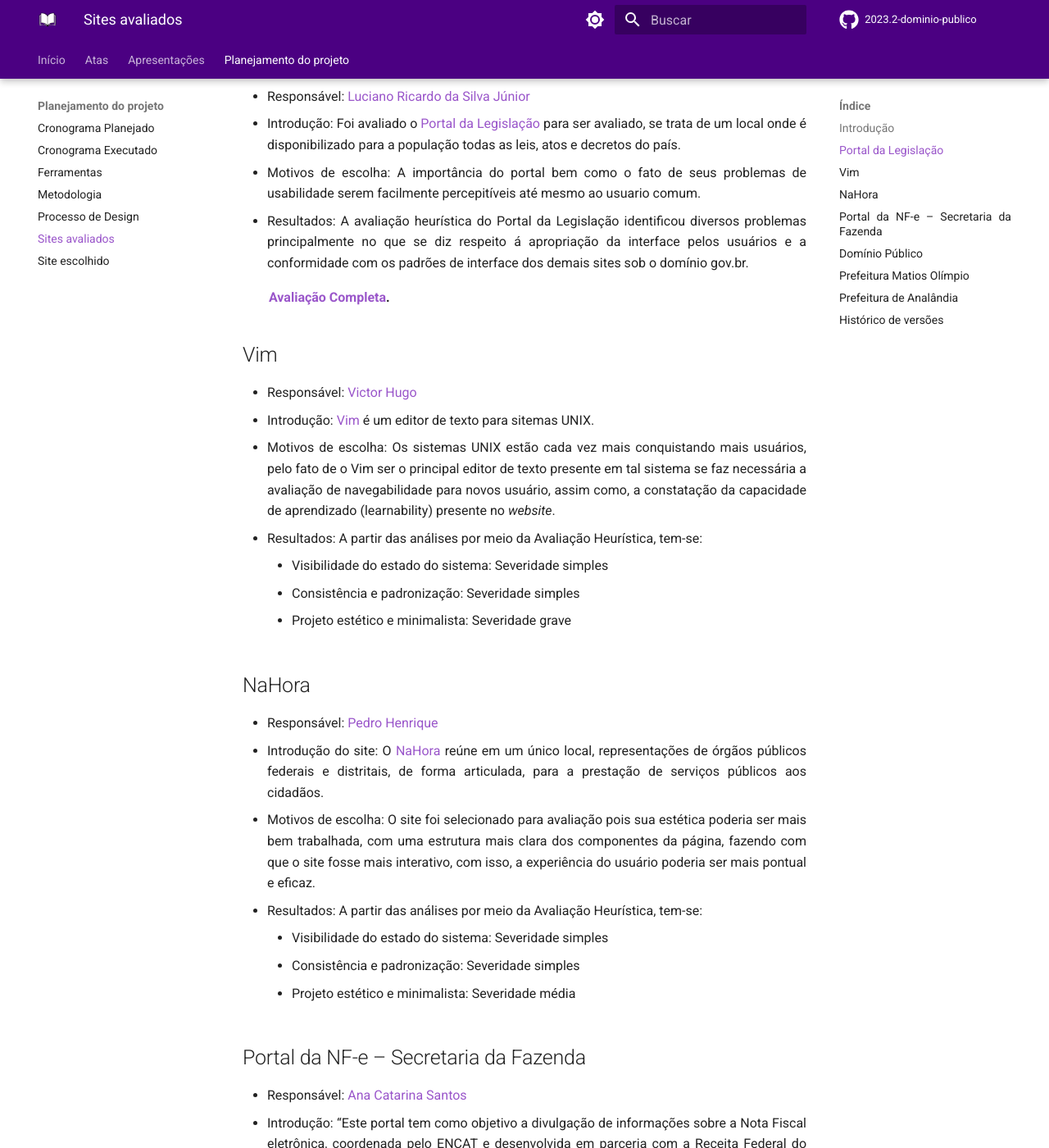
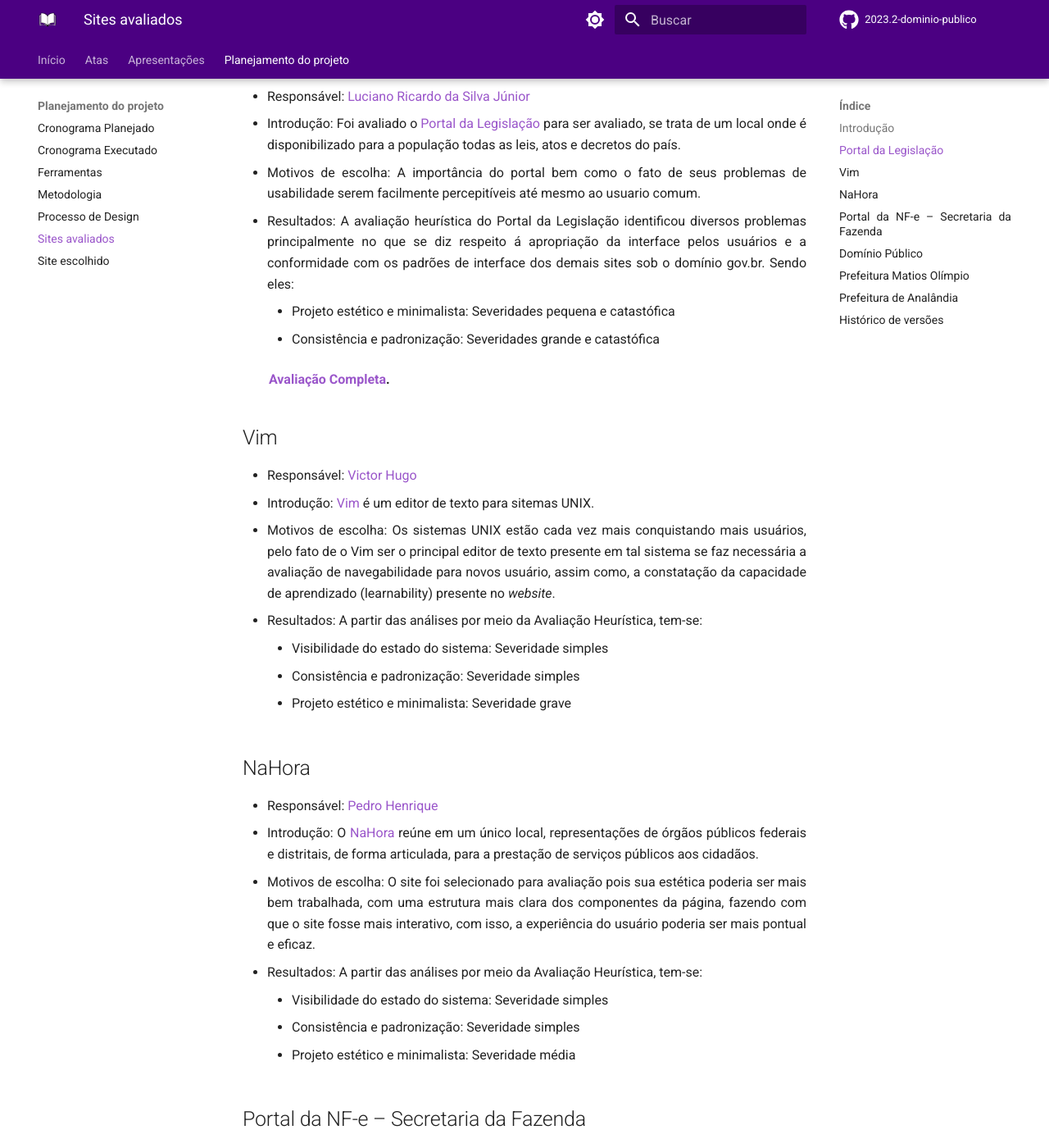
Before and after one commit to Interacao-Humano-Computador/2023.2-Dominio-Publico, an MkDocs documentation site: the page built from docs/planejamento/sites_avaliados.md, in a window 1280 px wide and 1400 px high, scrolled down 356 px. Shown: the whole window at 82% size. Built offline with MkDocs 1.6.1 and Material for MkDocs 9.7.7, drawn with Linux system fonts in a browser that asks for light colours; comment, search, counter and statistics services are not loaded; some of the changed text lies outside the part shown.

Commit message:
docs: explicitando as heristicas da av do legis

```diff
--- a/docs/planejamento/sites_avaliados.md
+++ b/docs/planejamento/sites_avaliados.md
@@ -13,7 +13,9 @@
 - Responsável: [Luciano Ricardo da Silva Júnior](https://github.com/l-ricardo)
 - Introdução: Foi avaliado o [Portal da Legislação](http://www4.planalto.gov.br/legislacao/) para ser avaliado, se trata de um local onde é disponibilizado para a população todas as leis, atos e decretos do país.
 - Motivos de escolha: A importância do portal bem como o fato de seus problemas de usabilidade serem facilmente percepitíveis até mesmo ao usuario comum.
-- Resultados: A avaliação heurística do Portal da Legislação identificou diversos problemas principalmente no que se diz respeito á apropriação da interface pelos usuários e a conformidade com os padrões de interface dos demais sites sob o domínio gov.br.
+- Resultados: A avaliação heurística do Portal da Legislação identificou diversos problemas principalmente no que se diz respeito á apropriação da interface pelos usuários e a conformidade com os padrões de interface dos demais sites sob o domínio gov.br. Sendo eles:
+    - Projeto estético e minimalista: Severidades pequena e catastófica
+    - Consistência e padronização: Severidades grande e catastófica
 
 **[Avaliação Completa](../assets/avaliacoes/AvalicaoLegislativo.pdf).**
 
@@ -34,7 +36,7 @@
 ## NaHora
 
 - Responsável: [Pedro Henrique](https://github.com/pedro-hsf)
-- Introdução do site: O [NaHora](https://www.nahora.df.gov.br/) reúne em um único local, representações de órgãos públicos federais e distritais, de forma articulada, para a prestação de serviços públicos aos cidadãos.
+- Introdução: O [NaHora](https://www.nahora.df.gov.br/) reúne em um único local, representações de órgãos públicos federais e distritais, de forma articulada, para a prestação de serviços públicos aos cidadãos.
 - Motivos de escolha: O site foi selecionado para avaliação pois sua estética poderia ser mais bem trabalhada, com uma estrutura mais clara dos componentes da página, fazendo com que o site fosse mais interativo, com isso, a experiência do usuário poderia ser mais pontual e eficaz.
 - Resultados: A partir das análises por meio da Avaliação Heurística, tem-se:
     - Visibilidade do estado do sistema: Severidade simples
@@ -49,9 +51,9 @@
 - Introdução: “Este portal tem como objetivo a divulgação de informações sobre a Nota Fiscal eletrônica, coordenada pelo ENCAT e desenvolvida em parceria com a Receita Federal do Brasil, tendo como finalidade a alteração da sistemática atual de emissão da nota fiscal em papel por nota fiscal eletrônica com validade jurídica para todos os fins.”
 - Motivos de escolha: O site foi selecionado para avaliação por conta do seu design antigo e sua usabilidade não tão intuitiva. Esses aspectos fundamentais podem impactar negativamente a experiência do usuário, tornando crucial a identificação de áreas de melhoria para garantir uma interação mais eficiente e satisfatória com a plataforma.
 - Resultados: A partir das análises por meio da Avaliação Heurística, tem-se:
-    - Visibilidade do Estado do Sistema: Severidade simples
-    - Consistência e Padronização: Severidade simples
-    - Projeto Estético e Minimalista: Severidade médio
+    - Visibilidade do estado do sistema: Severidade simples
+    - Consistência e padronização: Severidade simples
+    - Projeto estético e minimalista: Severidade médio
 
 
 
@@ -100,12 +102,12 @@
 
 ## Histórico de versões
 
-| Versão | Data       | Descrição                                                                    | Autor(es)                                       | Revisor(es)                                    |
-| ------ | ---------- | ---------------------------------------------------------------------------- | ----------------------------------------------- | ---------------------------------------------- |
-| 1.0    | 28/09/2023 | Estrutura da documentação                                                    | [Victor Hugo](https://github.com/ViictorHugoo)  | [Maria Alice](https://github.com/Maliz30)      |
-| 1.1    | 28/09/2023 | Avaliação do [Portal da Legislação](http://www4.planalto.gov.br/legislacao/) | [Luciano Ricardo](https://github.com/l-ricardo) | [Victor Hugo](https://github.com/ViictorHugoo) |
-| 1.2    | 29/09/2023 | Avaliação do [Analãndia](https://www.analandia.sp.gov.br/)                   | [Harryson](https://github.com/harry-cmartin)    | [Victor Hugo](https://github.com/ViictorHugoo) |
-| 1.3    | 29/09/2023 | Avaliação do [Matias Olimpio](https://www.matiasolimpio.pi.gov.br/)          | [Gustavo](https://github.com/gustavofbs)        | [Luciano Ricardo](https://github.com/l-ricardo) e [Victor Hugo](https://github.com/ViictorHugoo)|
-| 1.4    | 30/09/2023 | Avaliação do [Vim](https://www.vim.org)                                      | [Victor Hugo](https://github.com/ViictorHugoo)  | [Luciano Ricardo](https://github.com/l-ricardo)|
-| 1.5    | 30/09/2023 | Avaliação do [NaHora](https://www.nahora.df.gov.br/) e do [Portal da NF-e](https://www.nfe.fazenda.gov.br/portal/principal.aspx)                                     | [Pedro Henrique](https://github.com/pedro-hsf)  | [Victor Hugo](https://github.com/ViictorHugoo)|
-| 1.6    | 01/10/2023 | Avaliação do [Dominio Publico](http://www.dominiopublico.gov.br/pesquisa/PesquisaObraForm.jsp)                                      | [Maria Alice](https://github.com/Maliz30)  | [Ana Catarina](https://github.com/an4catarina)|
+| Versão | Data       | Descrição                                                                                                                        | Autor(es)                                       | Revisor(es)                                                                                      |
+| ------ | ---------- | -------------------------------------------------------------------------------------------------------------------------------- | ----------------------------------------------- | ------------------------------------------------------------------------------------------------ |
+| 1.0    | 28/09/2023 | Estrutura da documentação                                                                                                        | [Victor Hugo](https://github.com/ViictorHugoo)  | [Maria Alice](https://github.com/Maliz30)                                                        |
+| 1.1    | 28/09/2023 | Avaliação do [Portal da Legislação](http://www4.planalto.gov.br/legislacao/)                                                     | [Luciano Ricardo](https://github.com/l-ricardo) | [Victor Hugo](https://github.com/ViictorHugoo)                                                   |
+| 1.2    | 29/09/2023 | Avaliação do [Analãndia](https://www.analandia.sp.gov.br/)                                                                       | [Harryson](https://github.com/harry-cmartin)    | [Victor Hugo](https://github.com/ViictorHugoo)                                                   |
+| 1.3    | 29/09/2023 | Avaliação do [Matias Olimpio](https://www.matiasolimpio.pi.gov.br/)                                                              | [Gustavo](https://github.com/gustavofbs)        | [Luciano Ricardo](https://github.com/l-ricardo) e [Victor Hugo](https://github.com/ViictorHugoo) |
+| 1.4    | 30/09/2023 | Avaliação do [Vim](https://www.vim.org)                                                                                          | [Victor Hugo](https://github.com/ViictorHugoo)  | [Luciano Ricardo](https://github.com/l-ricardo)                                                  |
+| 1.5    | 30/09/2023 | Avaliação do [NaHora](https://www.nahora.df.gov.br/) e do [Portal da NF-e](https://www.nfe.fazenda.gov.br/portal/principal.aspx) | [Pedro Henrique](https://github.com/pedro-hsf)  | [Victor Hugo](https://github.com/ViictorHugoo)                                                   |
+| 1.6    | 01/10/2023 | Avaliação do [Dominio Publico](http://www.dominiopublico.gov.br/pesquisa/PesquisaObraForm.jsp)                                   | [Maria Alice](https://github.com/Maliz30)       | [Ana Catarina](https://github.com/an4catarina)                                                   |
```
